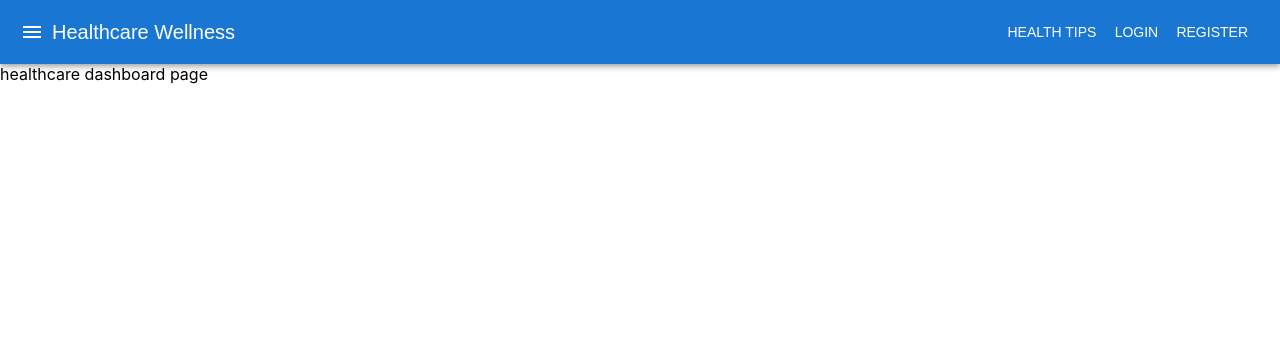
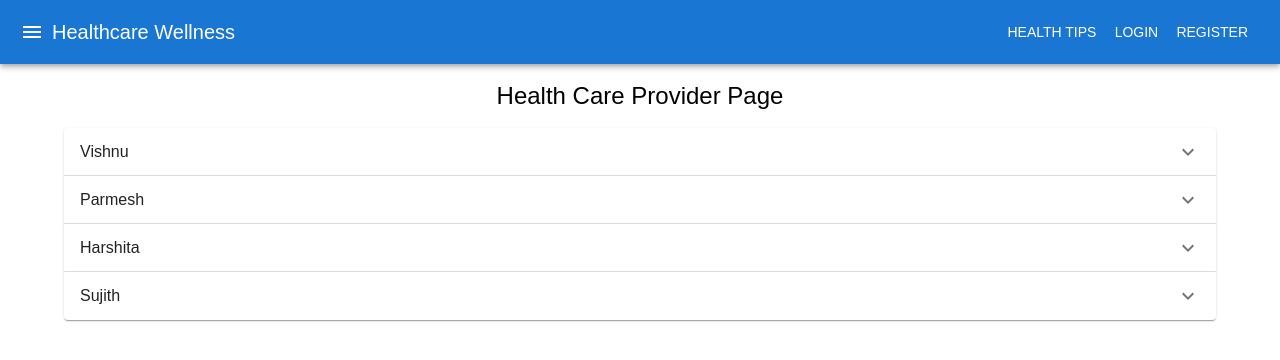
Before and after one commit to HarshithaDinesh/hms, a React (Create React App) app in the folder client/: page /healthcare in a window 1280 px wide. Shown: the top 360 px of the page. Built offline with nearby package versions, Linux system fonts and the light colour scheme.

Commit message:
Healthcare page

```diff
--- a/client/src/pages/healthcare.jsx
+++ b/client/src/pages/healthcare.jsx
@@ -1,9 +1,90 @@
-import React from 'react'
+import { useState } from "react";
+import {
+  Accordion,
+  AccordionSummary,
+  AccordionDetails,
+  Typography,
+  Container,
+  Box,
+  IconButton,
+} from "@mui/material";
+import ExpandMoreIcon from "@mui/icons-material/ExpandMore";
+import RemoveIcon from "@mui/icons-material/Remove";
 
-const Healthcare = () => {
+const sampleData = [
+  {
+    name: "Vishnu",
+    details: {
+      goalMet: "Yes",
+      stepsGoal: "5000 steps",
+      sleep: "8 hours",
+      checkup: "Taken on 20 Feb 2025",
+    },
+  },
+  {
+    name: "Parmesh",
+    details: {
+      goalMet: "No",
+      stepsGoal: "3000 steps",
+      sleep: "6 hours",
+      checkup: "Taken on 18 Feb 2025",
+    },
+  },
+  {
+    name: "Harshita",
+    details: {
+      goalMet: "Yes",
+      stepsGoal: "7000 steps",
+      sleep: "7 hours",
+      checkup: "Taken on 22 Feb 2025",
+    },
+  },
+  {
+    name: "Sujith",
+    details: {
+      goalMet: "No",
+      stepsGoal: "4000 steps",
+      sleep: "5 hours",
+      checkup: "Taken on 15 Feb 2025",
+    },
+  },
+];
+
+export default function HealthcareProviderPage() {
+  const [expanded, setExpanded] = useState(null);
+
+  const handleChange = (panel) => (event, isExpanded) => {
+    setExpanded(isExpanded ? panel : null);
+  };
+
   return (
-    <div>healthcare dashboard page</div>
-  )
+    <Container>
+      <Typography variant="h5" sx={{ textAlign: "center", my: 2 }}>
+        Health Care Provider Page
+      </Typography>
+      {sampleData.map((person, index) => (
+        <Accordion
+          key={index}
+          expanded={expanded === index}
+          onChange={handleChange(index)}
+        >
+          <AccordionSummary
+            expandIcon={
+              expanded === index ? <RemoveIcon /> : <ExpandMoreIcon />
+            }
+          >
+            <Typography>{person.name}</Typography>
+          </AccordionSummary>
+          <AccordionDetails>
+            <Box>
+              <Typography>Goal Met: {person.details.goalMet}</Typography>
+              <Typography>Steps Goal: {person.details.stepsGoal}</Typography>
+              <Typography>Sleep: {person.details.sleep}</Typography>
+              <Typography>Checkup: {person.details.checkup}</Typography>
+            </Box>
+          </AccordionDetails>
+        </Accordion>
+      ))}
+    </Container>
+  );
 }
-
-export default Healthcare
```
